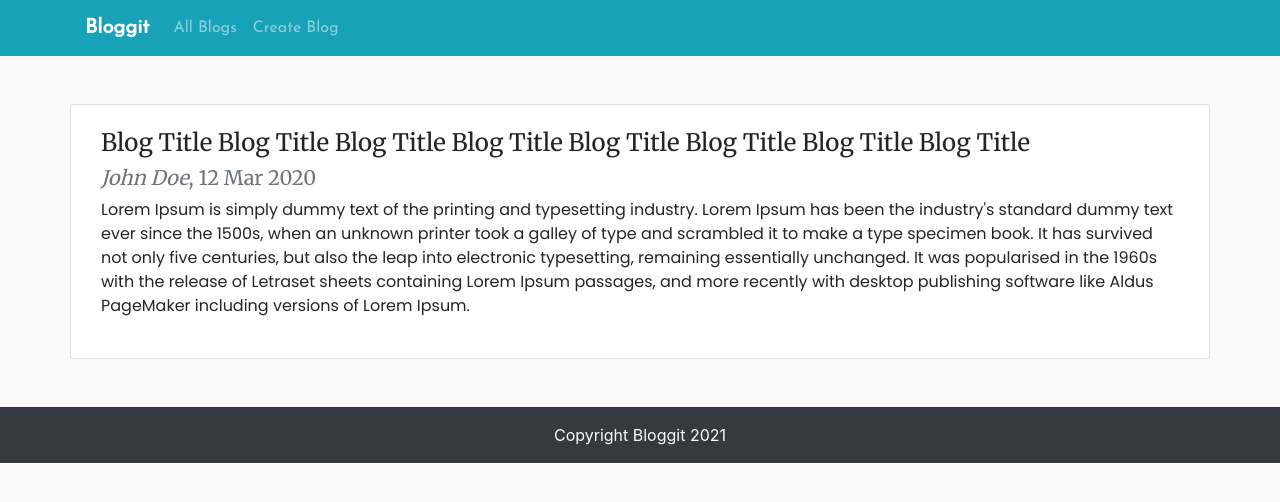
After one commit to LazyCoder-1506/Django-Blog, a Django app: page /read/ in a window 1280 px wide. The commit adds this page. Shown: the top 502 px of the page. Run offline with Django 3.2, Linux system fonts and the light colour scheme; some libraries are stand-ins or nearby versions.

Commit message:
singe blog page view and url setup

```diff
--- a/blogs/urls.py
+++ b/blogs/urls.py
@@ -5,5 +5,6 @@ from . import views
 app_name = 'blogs'
 
 urlpatterns = [
-  path('', views.index, name='index')
+  path('', views.index, name='index'),
+  path('read/', views.singleBlog, name='singleBlog')
 ]
--- a/blogs/views.py
+++ b/blogs/views.py
@@ -6,3 +6,6 @@ from .models import Blog
 def index(request):
   blog_list = Blog.objects.order_by('-pub_date')
   return render(request, 'blogs/index.html', {'blog_list': blog_list})
+
+def singleBlog(request):
+  return render(request, 'blogs/single_blog.html', {})
--- a/templates/base.html
+++ b/templates/base.html
@@ -42,7 +42,7 @@
       }
     </style>
   </head>
-  <body>
+  <body class="bg-light">
     {% include 'partials/_navbar.html' %}
 
     {% block content %}
--- /dev/null
+++ b/templates/blogs/single_blog.html
@@ -0,0 +1,15 @@
+{% extends 'base.html' %}
+
+{% block content %}
+
+<div class="container card my-5">
+  <div class="row mx-0 py-4">
+    <div class="col-12">
+      <h4 class="merri">Blog Title Blog Title Blog Title Blog Title Blog Title Blog Title Blog Title Blog Title</h4>
+      <h5 class="text-secondary merri"><i>John Doe</i>, 12 Mar 2020</h5>
+      <p class="poppins">Lorem Ipsum is simply dummy text of the printing and typesetting industry. Lorem Ipsum has been the industry's standard dummy text ever since the 1500s, when an unknown printer took a galley of type and scrambled it to make a type specimen book. It has survived not only five centuries, but also the leap into electronic typesetting, remaining essentially unchanged. It was popularised in the 1960s with the release of Letraset sheets containing Lorem Ipsum passages, and more recently with desktop publishing software like Aldus PageMaker including versions of Lorem Ipsum.</p>
+    </div>
+  </div>
+</div>
+
+{% endblock %}
```
